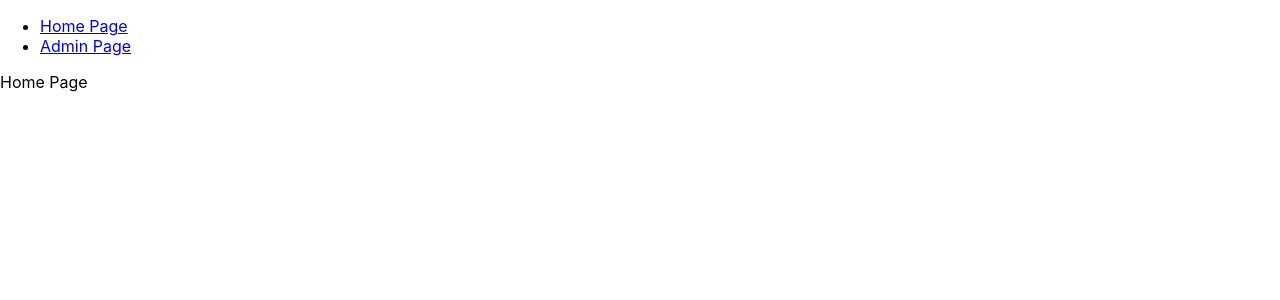
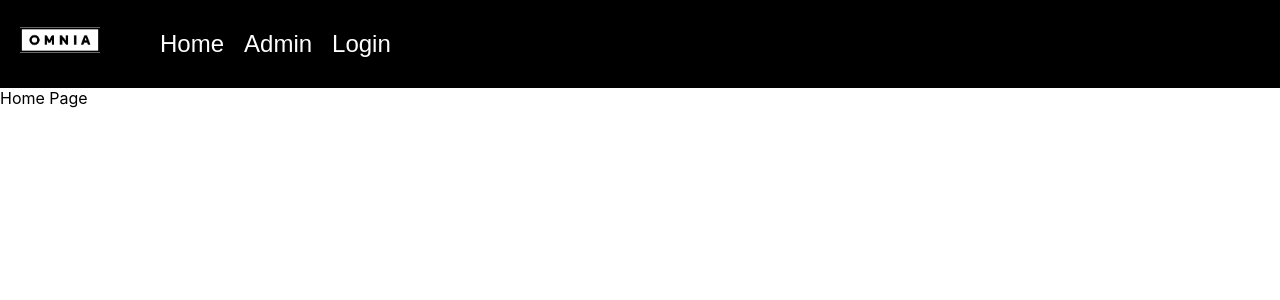
Before and after one commit to Web-2301/react-sovellusmalli, a React (Create React App) app: page / in a window 1280 px wide. Shown: the top 300 px of the page. Built offline with nearby package versions, Linux system fonts and the light colour scheme.

Commit message:
originaali

```diff
--- a/src/App.js
+++ b/src/App.js
@@ -6,6 +6,8 @@ import Admin from "./pages/Admin";
 import Login from "./pages/Login";
 import Signup from './pages/Signup';
 import { AuthContext } from "./context/Auth";
+import Navbar from "./components/Navbar";
+import logoImg from "./img/omnia_logo.png";
 
 function App(props) {
   //const existingTokens = JSON.parse(localStorage.getItem("tokens") || '');
@@ -27,14 +29,17 @@ function App(props) {
     <AuthContext.Provider value={{ authTokens, setAuthTokens: setTokens }}>
       {console.log("Provider,authTokens:",authTokens)}
       <div>
-        <ul>
+        {
+        /*<ul>
           <li>
             <Link to="/">Home Page</Link>
           </li>
           <li>
             <Link to="/admin">Admin Page</Link>
           </li>
-        </ul>
+         </ul>*/
+         }
+        <Navbar/>
         <Routes>
           <Route exact path="/" element={<Home/>} />
           <Route path="/login" element={<Login/>} />
--- /dev/null
+++ b/src/components/Navbar.js
@@ -0,0 +1,31 @@
+import React, { useState } from "react";
+import {
+  NavBar,
+  NavLinks,
+  NavLink,
+  Logo,
+  MenuButton,
+} from "./Navbar.style";
+
+import logoImg from "../img/omnia_logo.png";
+
+function Navbar() {
+    const [openMenu, setOpenMenu] = useState(false);
+
+    return (
+      <NavBar>
+        <Logo src={logoImg}></Logo>
+        <NavLinks openMenu={openMenu}>
+            <NavLink to="/"> Home</NavLink>
+            <NavLink to="/Admin">Admin</NavLink>
+            <NavLink to="/Login">Login</NavLink>
+        </NavLinks>
+        <MenuButton onClick={() => setOpenMenu(!openMenu)}>
+        {openMenu ? <>&#10005;</> : <>&#8801;</>}
+        </MenuButton>
+      </NavBar>
+    );
+  }
+
+
+export default Navbar;
--- /dev/null
+++ b/src/components/Navbar.style.js
@@ -0,0 +1,59 @@
+import { Link } from "react-router-dom";
+import styled from "styled-components";
+
+export const NavBar = styled.nav`
+  width: 100%;
+  min-height: 80px;
+  height: auto;
+  background-color: black;
+  display: flex;
+ `;
+
+export const NavLinks = styled.div`
+  display: ${(props) => (props.openMenu ? "flex" : "none")};
+  width: 100%;
+  flex-direction: column;
+  align-items: center;
+  padding: 0 150px;
+  margin: 40px 0 20px 0;
+  @media (min-width: 700px) {
+    flex-direction: row;
+    display: flex;
+    margin: 20px 0;
+  }
+`;
+
+export const NavLink = styled(Link)`
+color: white;
+font-size: x-large;
+text-decoration: none;
+@media (min-width: 700px) {
+  display: inline-block;
+  font-family: Arial, Helvetica, sans-serif;
+  text-decoration: none;
+  margin: 10px;
+}
+`;
+
+export const Logo = styled.img`
+  margin: 0 0 40px 10px;
+  height: 80px;
+  position: absolute;
+  left: 10px;
+`;
+
+export const MenuButton = styled.button`
+  width: 70px;
+  height: 70px;
+  background: none;
+  border: none;
+  color: white;
+  font-size: 45px;
+  font-weight:strong;
+  cursor: pointer;
+  position: absolute;
+  right: 0;
+  @media (min-width: 700px) {
+    display: none;
+  }
+`;
```
